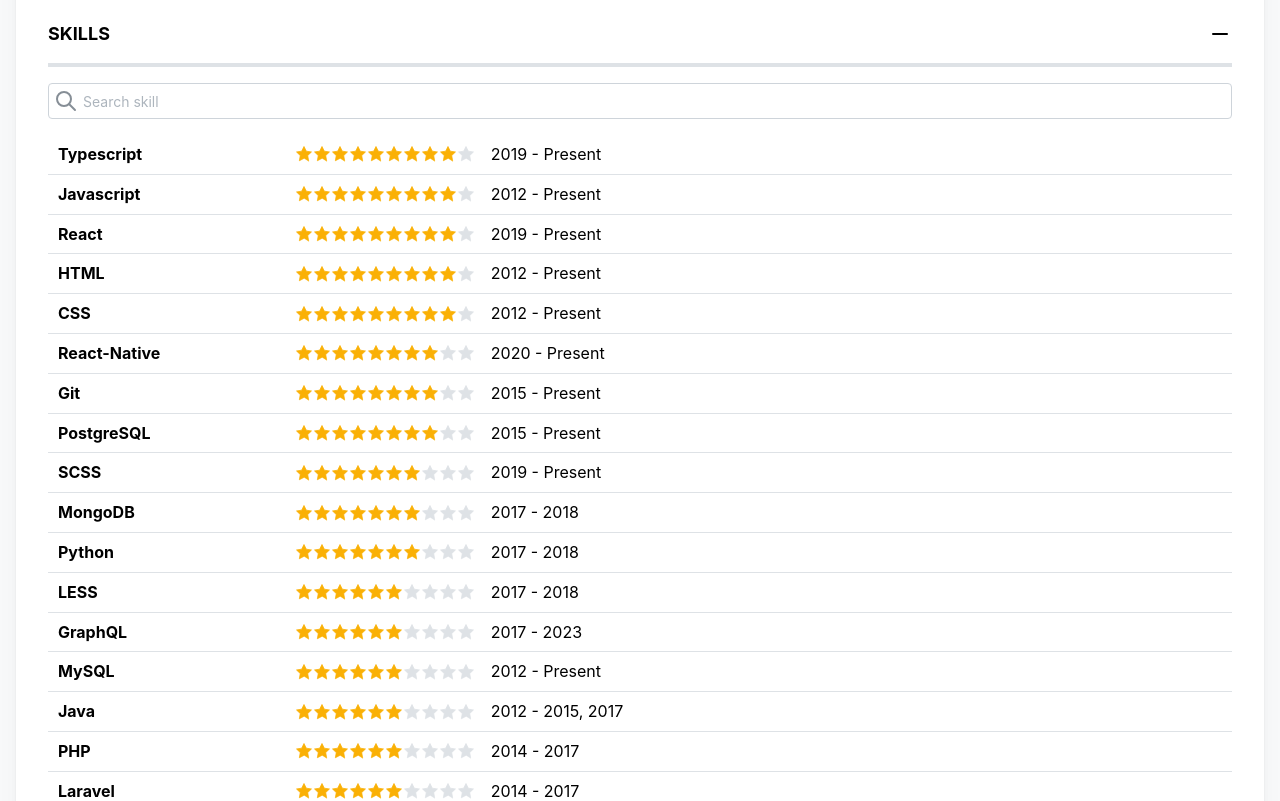
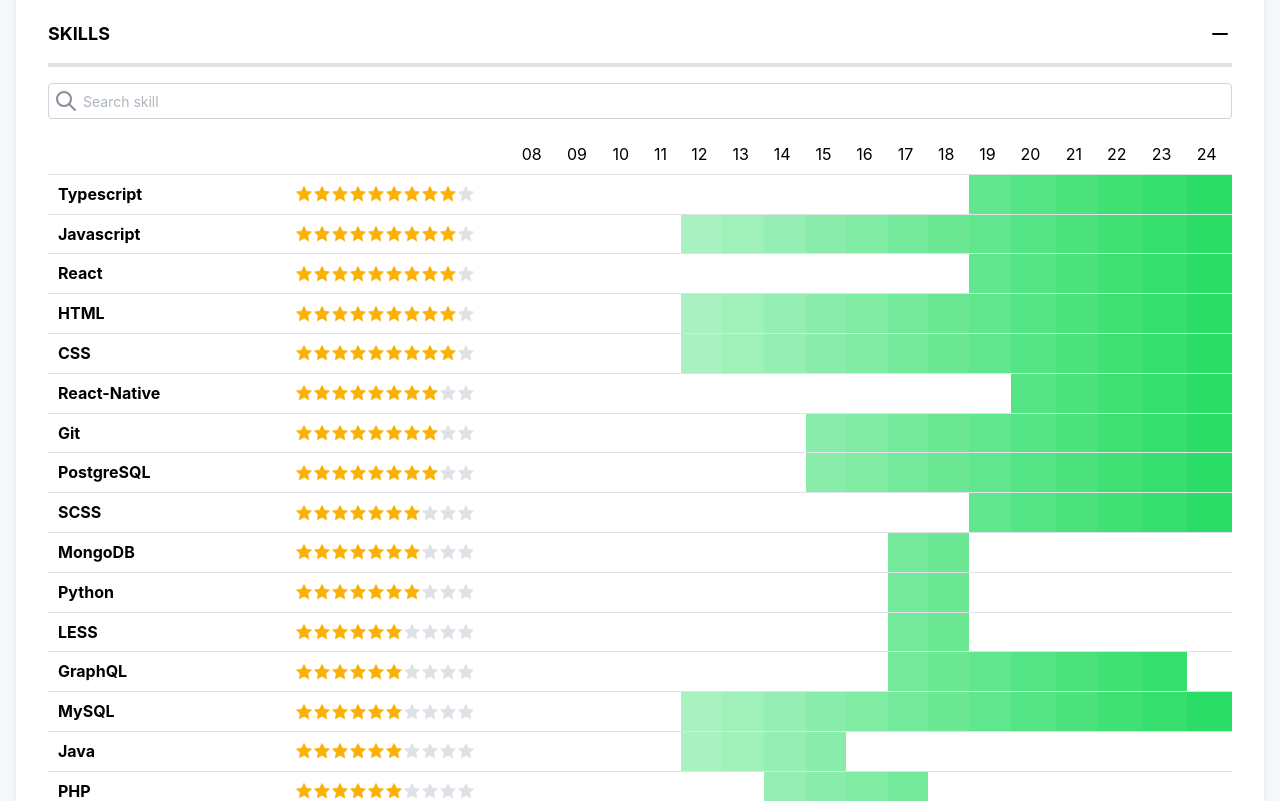
Before and after one commit to hansyulian/cv, a React (Vite) app: page / in a window 1280 px wide. Shown: the part 2560-3361 px from the top of the page. Built offline with nearby package versions, Linux system fonts and the light colour scheme.

Commit message:
implemented heatmap for skill

```diff
--- a/src/components/ResumeTemplate1/ResumeTemplate1.Skills.tsx
+++ b/src/components/ResumeTemplate1/ResumeTemplate1.Skills.tsx
@@ -1,8 +1,20 @@
-import { Rating, Stack, Table, TextInput, Text, Group } from "@mantine/core";
+import {
+  Rating,
+  Stack,
+  Table,
+  TextInput,
+  Text,
+  Group,
+  Tooltip,
+  lighten,
+} from "@mantine/core";
 import { useMemo, useState } from "react";
 import { Icon } from "~/components/Icon";
 import { PrintOnly } from "~/components/PrintOnly";
-import { getSimpleDateDurationLabel } from "~/utils/getSimpleDateDurationLabel";
+// import { getSimpleDateDurationLabel } from "~/utils/getSimpleDateDurationLabel";
+
+const heatmapColor = "#2BDD66";
+const minimumInterpolate = 0.2;
 
 export type RT1SkillsProps = {
   data: ResumeSkill[];
@@ -24,6 +36,40 @@
     return result;
   }, [filter, data]);
 
+  const earliestYear = useMemo(() => {
+    let lowest = new Date().getFullYear();
+    for (const skill of data) {
+      if (skill.periods) {
+        for (const period of skill.periods) {
+          if (period.start) {
+            lowest = Math.min(lowest, period.start.year);
+          }
+          if (period.end) {
+            lowest = Math.min(lowest, period.end.year);
+          }
+        }
+      }
+    }
+    return lowest;
+  }, [data]);
+
+  const years = useMemo(() => {
+    const currentYear = new Date().getFullYear();
+    const result = [];
+    for (let i = earliestYear; i <= currentYear; i += 1) {
+      const lightenRatio =
+        ((currentYear - i) / (currentYear - earliestYear)) *
+        (1 - minimumInterpolate);
+
+      result.push({
+        value: i,
+        label: i.toString().slice(-2),
+        color: lighten(heatmapColor, lightenRatio),
+      });
+    }
+    return result;
+  }, [earliestYear]);
+
   return (
     <Stack>
       <PrintOnly hide>
@@ -34,7 +80,19 @@
           onChange={(e) => setFilter(e.target.value)}
         />
       </PrintOnly>
+      <Table.ScrollContainer minWidth="100%">
         <Table>
+          <Table.Thead>
+            <Table.Tr>
+              <Table.Th></Table.Th>
+              <Table.Th></Table.Th>
+              {years.map((year) => (
+                <Table.Th>
+                  <Text>{year.label}</Text>
+                </Table.Th>
+              ))}
+            </Table.Tr>
+          </Table.Thead>
           {displaySkills.map((skill) => (
             <Table.Tr>
               <Table.Td w="20%">
@@ -42,19 +100,40 @@
               </Table.Td>
               <Table.Td>
                 <Group>
+                  <Tooltip label={`${skill.level}/10`}>
                     <Rating readOnly count={10} value={skill.level} />
-                <Text>
+                  </Tooltip>
+                  {/* <Text>
                   {skill.periods
                     ?.map((period) =>
                       getSimpleDateDurationLabel(period.start, period.end)
                     )
                     .join(", ")}
-                </Text>
+                </Text> */}
                 </Group>
               </Table.Td>
+              {years.map((year) => {
+                const isActive = isSkillActive(year.value, skill.periods || []);
+                return (
+                  <Table.Td bg={isActive ? year.color : undefined}></Table.Td>
+                );
+              })}
             </Table.Tr>
           ))}
         </Table>
+      </Table.ScrollContainer>
     </Stack>
   );
 }
+
+function isSkillActive(year: number, periods: SimpleDuration[]) {
+  for (const period of periods) {
+    if (period.start) {
+      if (period.end) {
+        return period.start.year <= year && period.end.year >= year;
+      }
+      return period.start.year <= year;
+    }
+  }
+  return false;
+}
```
Lines whose indentation alone changed are shown as unchanged.
